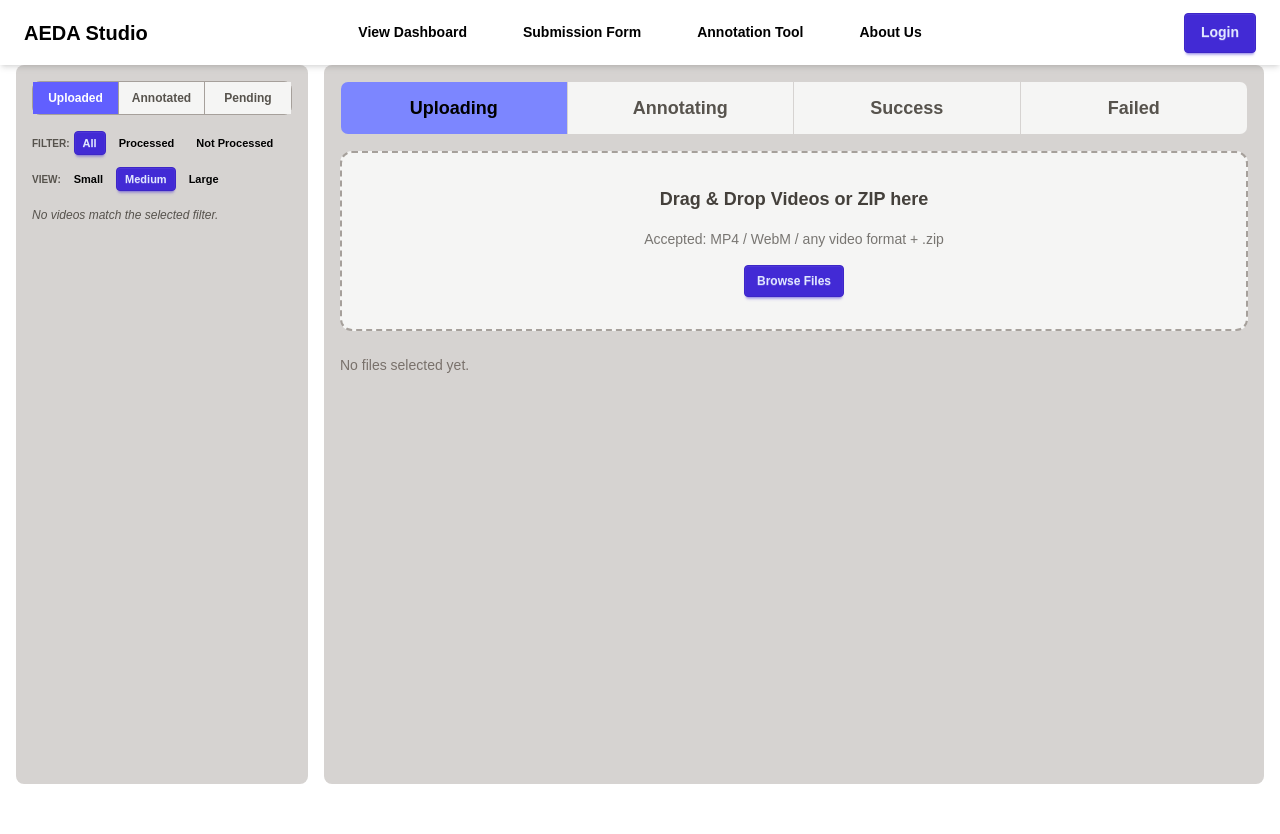
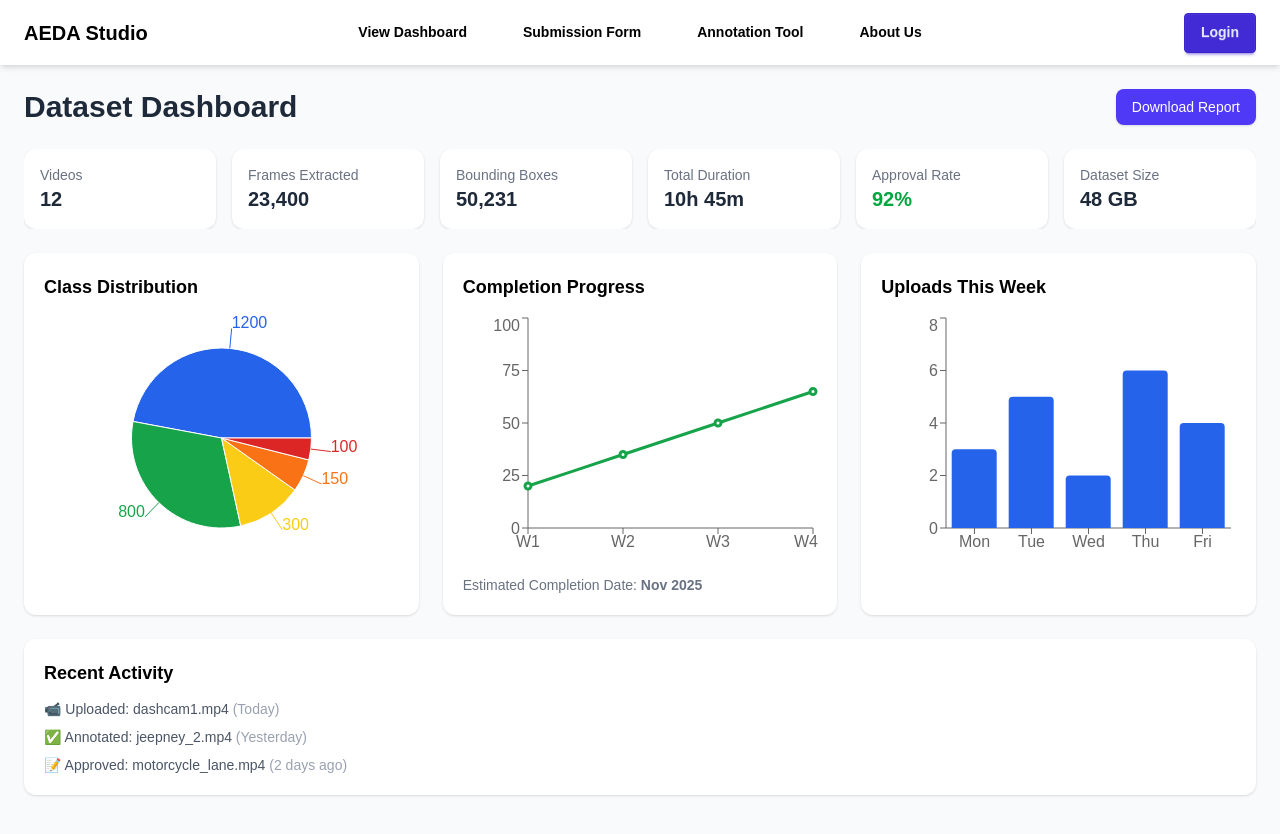
Before and after one commit to airemcs/aeda-studio, a Next.js app: page / in a window 1280 px wide. Shown: the top 834 px of the page. Before the commit the page ends 800 px from the top, so only its background shows below. Built offline with nearby package versions, Linux system fonts and the light colour scheme.

Commit message:
Create Dashboard

```diff
--- /dev/null
+++ b/app/Dashboard.tsx
@@ -0,0 +1,139 @@
+"use client"
+import {
+  ResponsiveContainer,
+  BarChart,
+  Bar,
+  XAxis,
+  YAxis,
+  Tooltip,
+  PieChart,
+  Pie,
+  Cell,
+  LineChart,
+  Line,
+} from "recharts"
+
+export default function Dashboard() {
+
+  const activities = [
+    { icon: "📹", action: "Uploaded", file: "dashcam1.mp4", time: "Today" },
+    { icon: "✅", action: "Annotated", file: "jeepney_2.mp4", time: "Yesterday" },
+    { icon: "📝", action: "Approved", file: "motorcycle_lane.mp4", time: "2 days ago" },
+  ]
+
+  const stats = [
+    { label: "Videos", value: "12" },
+    { label: "Frames Extracted", value: "23,400" },
+    { label: "Bounding Boxes", value: "50,231" },
+    { label: "Total Duration", value: "10h 45m" },
+    { label: "Approval Rate", value: "92%", highlight: true },
+    { label: "Dataset Size", value: "48 GB" },
+  ]
+
+  const classData = [
+    { name: "Cars", value: 1200 },
+    { name: "Motorcycles", value: 800 },
+    { name: "Trucks", value: 300 },
+    { name: "Jeepneys", value: 150 },
+    { name: "Tricycles", value: 100 },
+  ]
+
+  const uploadsByDay = [
+    { day: "Mon", uploads: 3 },
+    { day: "Tue", uploads: 5 },
+    { day: "Wed", uploads: 2 },
+    { day: "Thu", uploads: 6 },
+    { day: "Fri", uploads: 4 },
+  ]
+
+  const progressData = [
+    { week: "W1", completion: 20 },
+    { week: "W2", completion: 35 },
+    { week: "W3", completion: 50 },
+    { week: "W4", completion: 65 },
+  ]
+
+  const COLORS = ["#2563eb", "#16a34a", "#facc15", "#f97316", "#dc2626"]
+
+  return (
+  <div className="p-4 md:p-6 bg-gray-50 min-h-screen space-y-6">
+
+    <div className="flex flex-col md:flex-row md:items-center md:justify-between">
+      <h1 className="text-2xl md:text-3xl font-bold text-gray-800">Dataset Dashboard</h1>
+      <button className="mt-3 md:mt-0 bg-indigo-600 text-white py-2 px-4 rounded-lg hover:bg-indigo-700 text-sm font-medium shadow">Download Report</button>
+    </div>
+
+    <div className="overflow-x-auto">
+    <div className="grid grid-cols-2 sm:grid-cols-3 lg:grid-cols-6 gap-4 min-w-max">
+      {stats.map((stat, index) => (
+        <div key={index} className="bg-white shadow-sm p-4 rounded-xl">
+          <p className="text-gray-500 text-sm">{stat.label}</p>
+          <p className={`text-xl font-bold ${stat.highlight ? "text-green-600" : "text-gray-800"}`}>{stat.value}</p>
+        </div>
+      ))}
+    </div>
+    </div>
+
+    <div className="grid grid-cols-1 lg:grid-cols-3 gap-6">
+
+      <div className="bg-white shadow-sm p-5 rounded-xl">
+        <h2 className="text-lg font-semibold mb-3">Class Distribution</h2>
+        <ResponsiveContainer width="100%" height={250}>
+        <PieChart>
+          <Pie data={classData} dataKey="value" nameKey="name" cx="50%" cy="50%" outerRadius={90} label >
+            {classData.map((_, index) => (
+              <Cell
+                key={`cell-${index}`}
+                fill={COLORS[index % COLORS.length]}
+              />
+            ))}
+          </Pie>
+          <Tooltip />
+        </PieChart>
+        </ResponsiveContainer>
+      </div>
+
+      <div className="bg-white shadow-sm p-5 rounded-xl">
+        <h2 className="text-lg font-semibold mb-3">Completion Progress</h2>
+        <ResponsiveContainer width="100%" height={250}>
+          <LineChart data={progressData}>
+            <XAxis dataKey="week" />
+            <YAxis domain={[0, 100]} />
+            <Tooltip />
+            <Line type="monotone" dataKey="completion" stroke="#16a34a" strokeWidth={3} dot />
+          </LineChart>
+        </ResponsiveContainer>
+        <p className="mt-3 text-sm text-gray-500"> Estimated Completion Date:{" "}
+          <span className="font-semibold">Nov 2025</span>
+        </p>
+      </div>
+
+      <div className="bg-white shadow-sm p-5 rounded-xl">
+        <h2 className="text-lg font-semibold mb-3">Uploads This Week</h2>
+        <ResponsiveContainer width="100%" height={250}>
+          <BarChart data={uploadsByDay}>
+            <XAxis dataKey="day" />
+            <YAxis />
+            <Tooltip />
+            <Bar dataKey="uploads" fill="#2563eb" radius={[4, 4, 0, 0]} />
+          </BarChart>
+        </ResponsiveContainer>
+      </div>
+
+    </div>
+
+    <div className="bg-white shadow-sm p-5 rounded-xl">
+      <h2 className="text-lg font-semibold mb-3">Recent Activity</h2>
+      <ul className="space-y-2 text-gray-600 text-sm">
+        {activities.map((activity, index) => (
+          <li key={index}>
+            {activity.icon} {activity.action}: {activity.file}{" "}
+            <span className="text-gray-400">({activity.time})</span>
+          </li>
+        ))}
+      </ul>
+    </div>
+
+  </div>
+  )
+}
--- a/app/page.tsx
+++ b/app/page.tsx
@@ -1,5 +1,6 @@
 import Annotate from "./Annotate";
 import Navbar from "./components/Navbar";
+import Dashboard from "./Dashboard";
 
 export default function App() {
   return (
@@ -11,7 +12,8 @@ export default function App() {
     <Navbar />
   </div>
 
-  <Annotate />
+  {/* <Annotate /> */}
+  <Dashboard />
 
   </div>
 
--- a/package.json
+++ b/package.json
@@ -14,7 +14,8 @@
     "next": "^15.6.0-canary.20",
     "react": "^19.0.0",
     "react-dom": "^19.0.0",
-    "react-icons": "^5.5.0"
+    "react-icons": "^5.5.0",
+    "recharts": "^3.2.1"
   },
   "devDependencies": {
     "@eslint/eslintrc": "^3",
```
Also changed, not shown: 1 other file (tests, documents, lock files or other folders).
